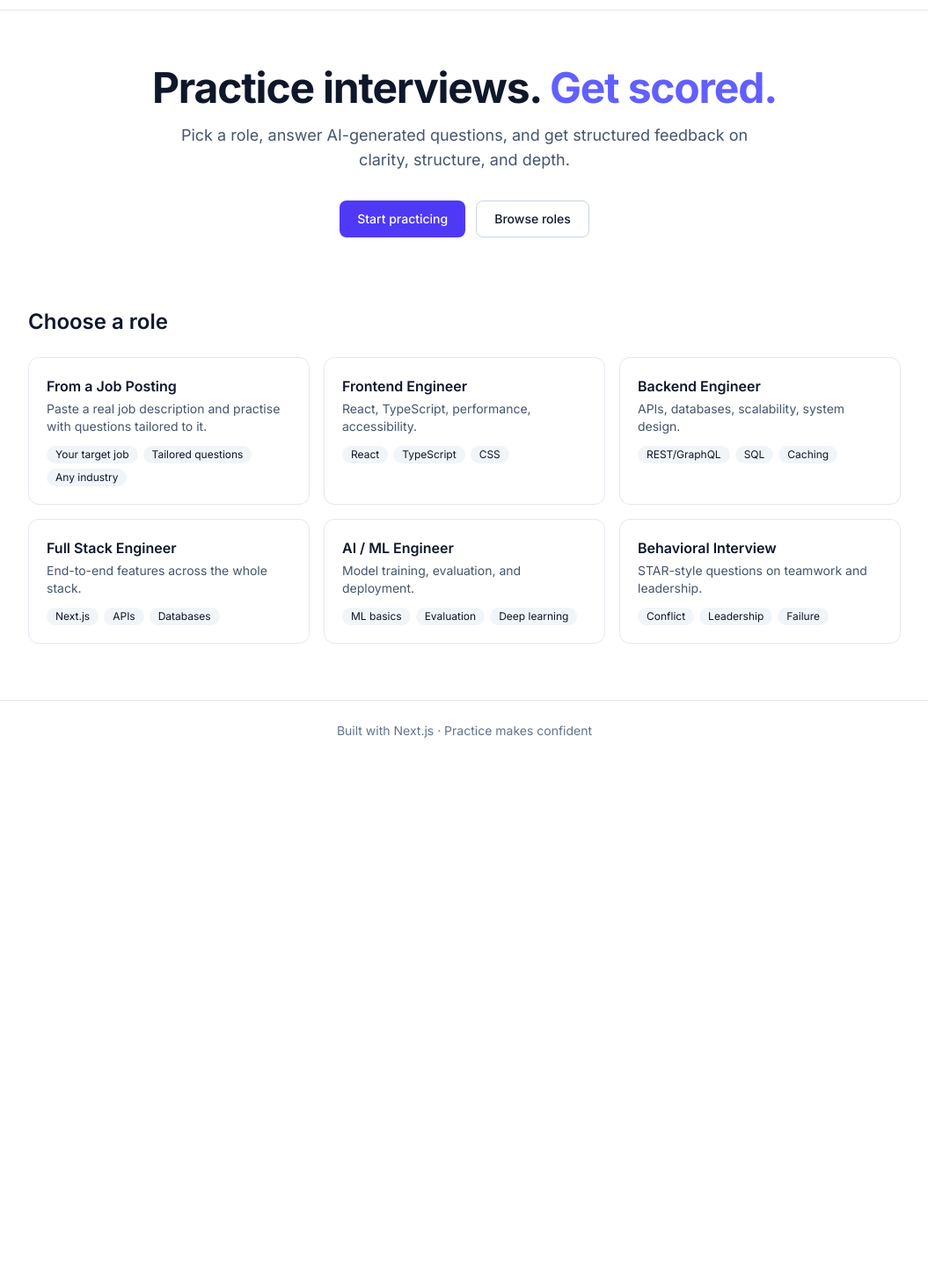
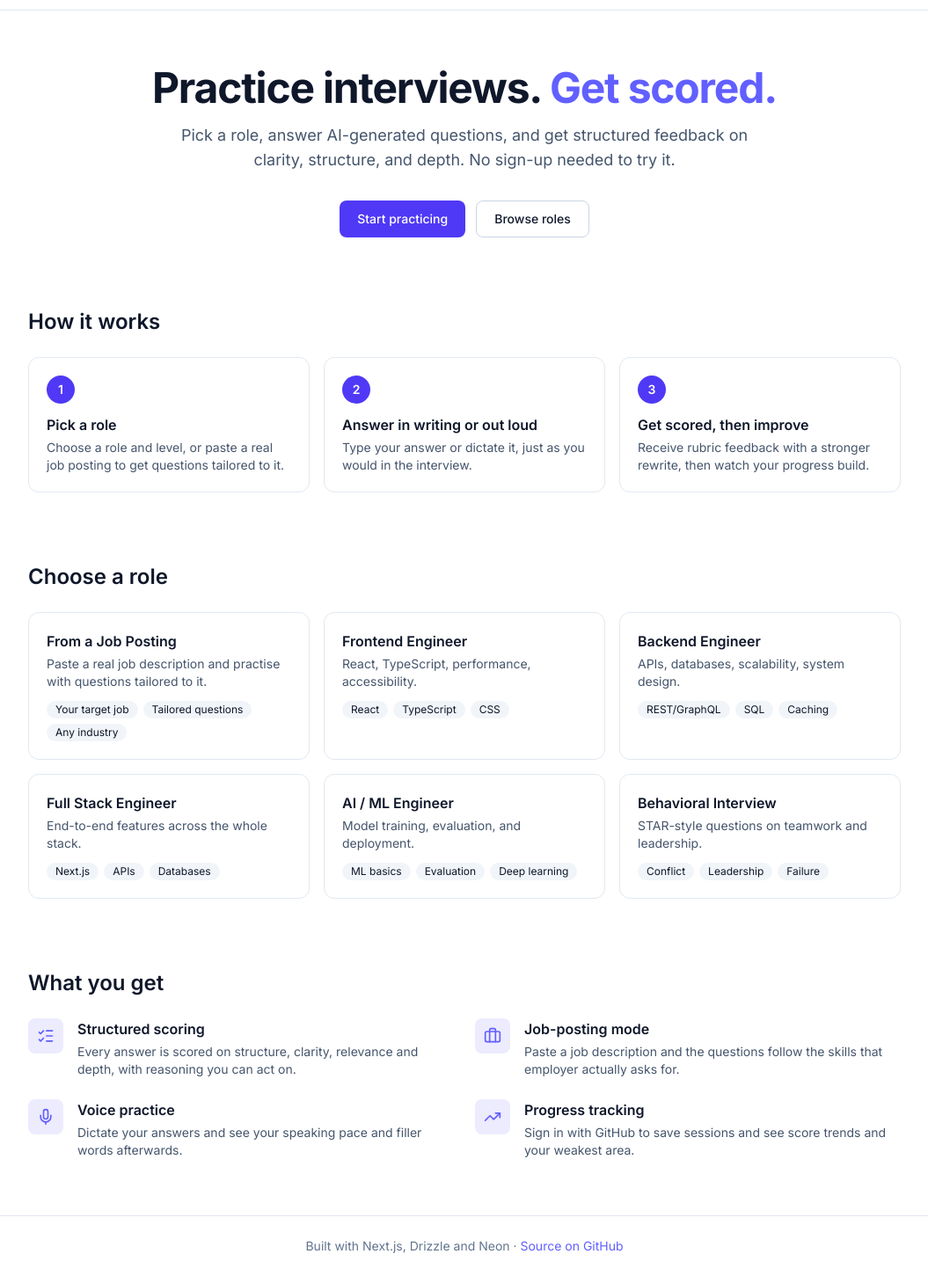
Before and after one commit to Sudesh-2002/mock-interview-trainer, a Next.js app: page / in a window 1280 px wide. Shown: the part 53-1504 px from the top of the page at 88% size, without its empty margins (112-1167 px from the left). Before the commit the page ends 918 px from the top, so only its background shows below. Built offline with nearby package versions, Linux system fonts and the light colour scheme; no server answers.

Commit message:
feat: improve landing page and footer

```diff
--- a/src/app/page.tsx
+++ b/src/app/page.tsx
@@ -1,6 +1,45 @@
 import Link from "next/link";
+import { Briefcase, ListChecks, Mic, TrendingUp } from "lucide-react";
 import { ROLES } from "@/lib/roles";
 import { buttonStyles } from "@/components/ui/Button";
+
+const STEPS = [
+  {
+    title: "Pick a role",
+    text: "Choose a role and level, or paste a real job posting to get questions tailored to it.",
+  },
+  {
+    title: "Answer in writing or out loud",
+    text: "Type your answer or dictate it, just as you would in the interview.",
+  },
+  {
+    title: "Get scored, then improve",
+    text: "Receive rubric feedback with a stronger rewrite, then watch your progress build.",
+  },
+];
+
+const FEATURES = [
+  {
+    icon: ListChecks,
+    title: "Structured scoring",
+    text: "Every answer is scored on structure, clarity, relevance and depth, with reasoning you can act on.",
+  },
+  {
+    icon: Briefcase,
+    title: "Job-posting mode",
+    text: "Paste a job description and the questions follow the skills that employer actually asks for.",
+  },
+  {
+    icon: Mic,
+    title: "Voice practice",
+    text: "Dictate your answers and see your speaking pace and filler words afterwards.",
+  },
+  {
+    icon: TrendingUp,
+    title: "Progress tracking",
+    text: "Sign in with GitHub to save sessions and see score trends and your weakest area.",
+  },
+];
 
 export default function HomePage() {
   return (
@@ -10,8 +49,9 @@ export default function HomePage() {
           Practice interviews. <span className="text-indigo-500">Get scored.</span>
         </h1>
         <p className="mx-auto mt-4 max-w-2xl text-lg text-slate-600 dark:text-slate-400">
-          Pick a role, answer AI-generated questions, and get structured feedback
-          on clarity, structure, and depth.
+          Pick a role, answer AI-generated questions, and get structured
+          feedback on clarity, structure, and depth. No sign-up needed to try
+          it.
         </p>
         <div className="mt-8 flex justify-center gap-3">
           <Link href="/interview" className={buttonStyles("primary")}>
@@ -23,7 +63,27 @@ export default function HomePage() {
         </div>
       </section>
 
-      <section id="roles" className="mt-20">
+      <section className="mt-20">
+        <h2 className="text-2xl font-semibold">How it works</h2>
+        <ol className="mt-6 grid gap-4 sm:grid-cols-3">
+          {STEPS.map((step, i) => (
+            <li
+              key={step.title}
+              className="rounded-xl border border-slate-200 p-5 dark:border-slate-800"
+            >
+              <span className="flex h-8 w-8 items-center justify-center rounded-full bg-indigo-600 text-sm font-semibold text-white">
+                {i + 1}
+              </span>
+              <h3 className="mt-3 font-semibold">{step.title}</h3>
+              <p className="mt-1 text-sm text-slate-600 dark:text-slate-400">
+                {step.text}
+              </p>
+            </li>
+          ))}
+        </ol>
+      </section>
+
+      <section id="roles" className="mt-20 scroll-mt-8">
         <h2 className="text-2xl font-semibold">Choose a role</h2>
         <div className="mt-6 grid gap-4 sm:grid-cols-2 lg:grid-cols-3">
           {ROLES.map((role) => (
@@ -50,6 +110,25 @@ export default function HomePage() {
           ))}
         </div>
       </section>
+
+      <section className="mt-20">
+        <h2 className="text-2xl font-semibold">What you get</h2>
+        <div className="mt-6 grid gap-6 sm:grid-cols-2">
+          {FEATURES.map(({ icon: Icon, title, text }) => (
+            <div key={title} className="flex gap-4">
+              <div className="flex h-10 w-10 shrink-0 items-center justify-center rounded-lg bg-indigo-600/10">
+                <Icon className="h-5 w-5 text-indigo-500" />
+              </div>
+              <div>
+                <h3 className="font-semibold">{title}</h3>
+                <p className="mt-1 text-sm text-slate-600 dark:text-slate-400">
+                  {text}
+                </p>
+              </div>
+            </div>
+          ))}
+        </div>
+      </section>
     </div>
   );
 }
--- a/src/components/layout/Footer.tsx
+++ b/src/components/layout/Footer.tsx
@@ -1,7 +1,15 @@
 export function Footer() {
   return (
     <footer className="border-t border-slate-200 py-6 text-center text-sm text-slate-500 dark:border-slate-800">
-      Built with Next.js · Practice makes confident
+      Built with Next.js, Drizzle and Neon ·{" "}
+      <a
+        href="https://github.com/Sudesh-2002/mock-interview-trainer"
+        target="_blank"
+        rel="noopener noreferrer"
+        className="text-indigo-500 hover:underline"
+      >
+        Source on GitHub
+      </a>
     </footer>
   );
 }
```
